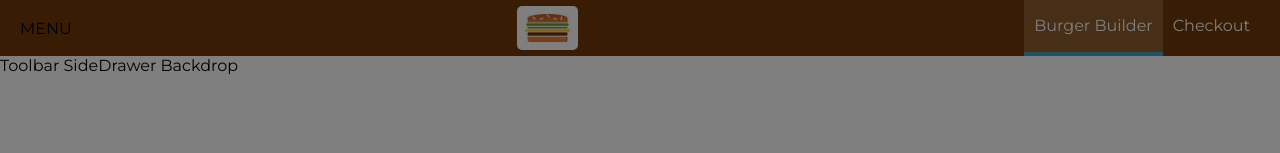
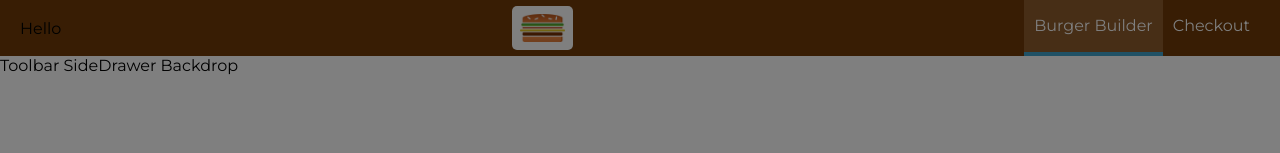
Before and after one commit to itsadamlove/react-burger-builder, a React (Create React App) app: page / in a window 1280 px wide. Shown: the top 153 px of the page. Built offline with nearby package versions, Linux system fonts and the light colour scheme.

Commit message:
Add sidedrawer toggle butotn

```diff
--- a/src/components/Layout/Layout.js
+++ b/src/components/Layout/Layout.js
@@ -19,6 +19,12 @@ class Layout extends Component {
     });
   };
 
+  sideDrawerToggleHandler = () => {
+    this.setState(prevState => {
+      return { showSideDrawer: !prevState.showSideDrawer };
+    });
+  };
+
   render() {
     const { children } = this.props;
     const { showSideDrawer } = this.state;
@@ -26,7 +32,7 @@ class Layout extends Component {
     return (
       <Aux>
         <div>
-          <Toolbar />
+          <Toolbar drawToggleClick={this.sideDrawerToggleHandler} />
           <SideDrawer
             open={showSideDrawer}
             closed={this.sideDrawerClosedHandler}
--- /dev/null
+++ b/src/components/Navigation/SideDrawer/DrawerToggle/DrawerToggle.js
@@ -0,0 +1,5 @@
+import React from 'react';
+
+const drawToggle = ({ clicked }) => <div onClick={clicked}>Hello</div>;
+
+export default drawToggle;
--- /dev/null
+++ b/src/components/Navigation/SideDrawer/DrawerToggle/DrawerToggle.module.scss
@@ -0,0 +1,3 @@
+.DrawerToggle {
+
+}
--- a/src/components/Navigation/Toolbar/Toolbar.js
+++ b/src/components/Navigation/Toolbar/Toolbar.js
@@ -2,10 +2,12 @@ import React from 'react';
 import styles from './Toolbar.module.scss';
 import Logo from '../../Logo/Logo';
 import NavigationItems from '../../Navigation/NavigationItems/NavigationItems';
+import DrawerToggle from '../SideDrawer/DrawerToggle/DrawerToggle';
+import PropTypes from 'prop-types';
 
-const toolbar = () => (
+const toolbar = ({ drawToggleClick }) => (
   <header className={styles.Toolbar}>
-    <div>MENU</div>
+    <DrawerToggle clicked={drawToggleClick} />
     <div className={styles.Logo}>
       <Logo />
     </div>
@@ -15,4 +17,8 @@ const toolbar = () => (
   </header>
 );
 
+toolbar.propTypes = {
+  drawToggleClick: PropTypes.func.isRequired
+};
+
 export default toolbar;
```
